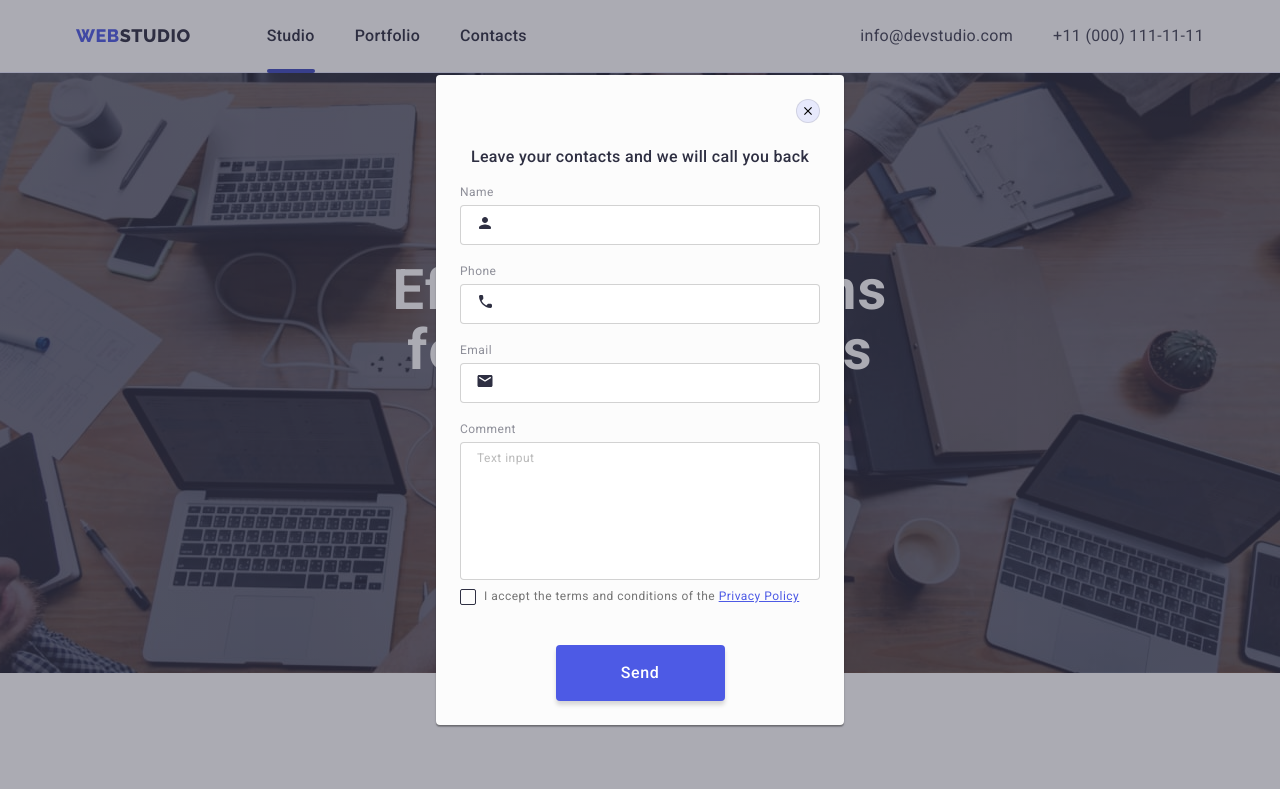
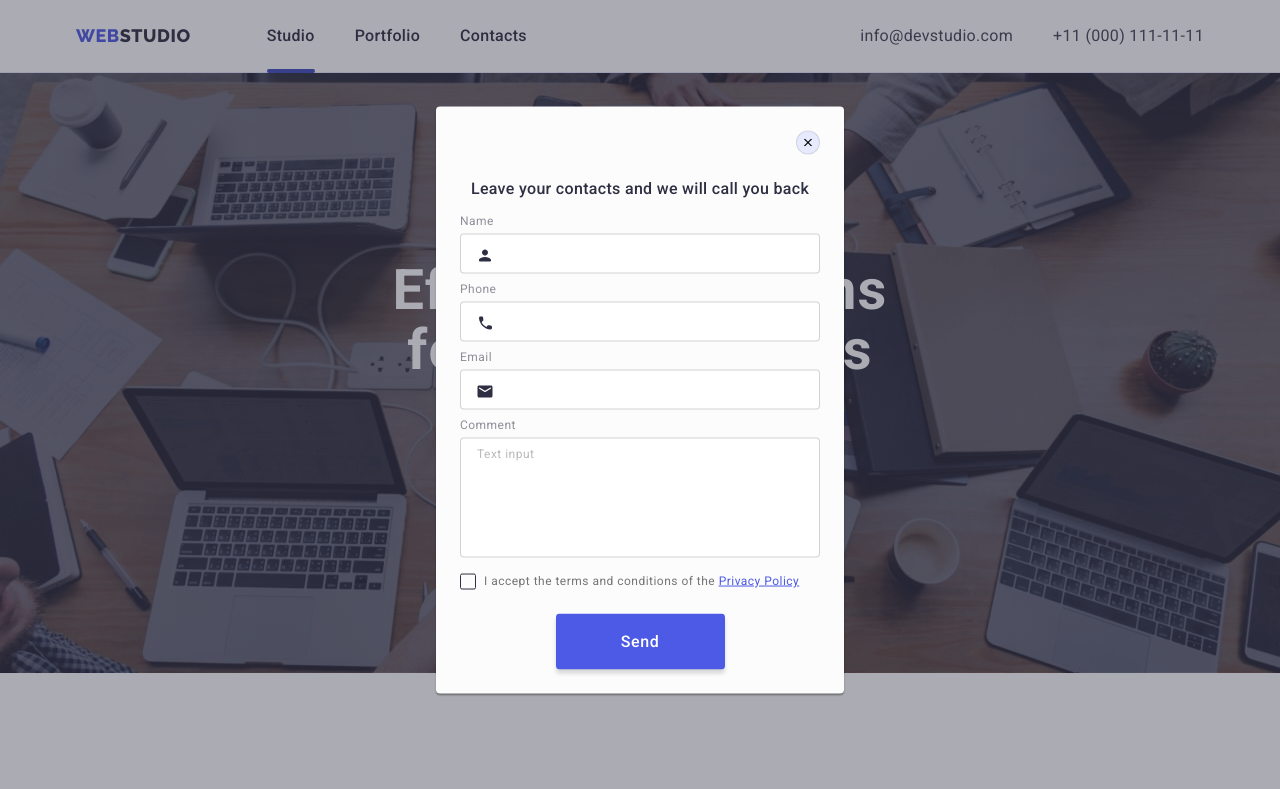
Before and after one commit to nsihor/goit-markup-hw-06, a plain HTML site: page index.html in a window 1280 px wide. Both pictures are taken after a click on the button "Order Service". Shown: the top 789 px of the page. Drawn offline with nearby package versions, Linux system fonts and the light colour scheme.

Commit message:
Update modal and footer

```diff
--- a/index.html
+++ b/index.html
@@ -467,7 +467,7 @@
         </div>
         <div class="footer_form">
           <p class="footer_form_text">Subscribe</p>
-          <form action="" class="footer_subscribe">
+          <form class="footer_subscribe">
             <input class="footer_input" type="email" placeholder="E-mail" />
             <button class="footer_btn" type="submit">Subscribe</button>
           </form>
@@ -481,40 +481,38 @@
             <use href="./images/icons/symbol-defs.svg#icon-close"></use>
           </svg>
         </button>
-        <form action="" class="modal_form">
+        <form class="modal_form">
           <h2 class="modal_title">
             Leave your contacts and we will call you back
           </h2>
-          <label class="modal_label">
-            <span class="modal_input_title">Name</span>
+          <label for="user_name" class="modal_label">Name</label>
           <div class="modal_input_box">
-              <input type="name" name="user_name" class="modal_input" />
+            <input id="user_name" type="text" name="user_name" class="modal_input" />
             <svg class="modal_icon" width="18" height="24">
               <use href="./images/icons/symbol-defs.svg#icon-person"></use>
-              </svg></div></label
-          ><label class="modal_label"
-            ><span class="modal_input_title">Phone</span>
+            </svg>
+          </div>
+          <label for="user_tel" class="modal_label">Phone</label>
           <div class="modal_input_box">
-              <input type="tel" name="user_tel" class="modal_input" />
+            <input id="user_tel" type="tel" name="user_tel" class="modal_input" />
             <svg class="modal_icon" width="18" height="24">
               <use href="./images/icons/symbol-defs.svg#icon-phone"></use>
-              </svg></div></label
-          ><label class="modal_label"
-            ><span class="modal_input_title">Email</span>
+            </svg>
+          </div>
+          <label for="user_email" class="modal_label">Email</label>
           <div class="modal_input_box">
-              <input type="email" name="user_email" class="modal_input" />
+            <input id="user_email" type="email" name="user_email" class="modal_input" />
             <svg class="modal_icon" width="18" height="24">
               <use href="./images/icons/symbol-defs.svg#icon-email"></use>
-              </svg></div
-          ></label>
-          <label class="modal_label modal_l_ta"
-            ><span class="modal_input_title">Comment</span>
-            <textarea
+            </svg>
+          </div>
+          <label for="user_comment" class="modal_label"
+            >Comment </label
+          ><textarea id="user_comment"
             name="user_comment"
-              class="modal_input modal_ta"
+            class="modal_ta"
             placeholder="Text input"
           ></textarea>
-          </label>
           <label class="modal_label_cb"
             ><input
               name="user_check"
--- a/styles/styles.css
+++ b/styles/styles.css
@@ -677,17 +677,15 @@ body {
   letter-spacing: 0.02em;
   color: var(--dark);
   margin-top: 24px;
+  margin-bottom: 16px;
 }
 .modal_form {
   display: flex;
   flex-direction: column;
-  gap: 16px;
+  color: var(--dark);
 }
 .modal_label {
   display: block;
-  color: var(--dark);
-}
-.modal_input_title {
   font-size: 12px;
   line-height: 1.33;
   letter-spacing: 0.04em;
@@ -701,6 +699,7 @@ body {
   height: 40px;
   padding-left: 38px;
   margin-top: 4px;
+  margin-bottom: 8px;
   border: 1px solid rgba(33, 33, 33, 0.2);
   border-radius: 4px;
 }
@@ -718,14 +717,19 @@ body {
 .modal_input:focus + .modal_icon {
   color: var(--primary_brand);
 }
-.modal_l_ta {
-  height: 138px;
-}
 .modal_ta {
   width: 100%;
-  height: 100%;
+  min-height: 120px;
+  margin-bottom: 16px;
+  margin-top: 4px;
   padding: 8px 16px;
   resize: none;
+  border: 1px solid rgba(33, 33, 33, 0.2);
+  border-radius: 4px;
+}
+.modal_ta:focus {
+  border: 1px solid var(--primary_brand);
+  outline: none;
 }
 .modal_ta::placeholder {
   font-size: 12px;
@@ -735,7 +739,6 @@ body {
 }
 .modal_label_cb {
   position: relative;
-  margin-top: 16px;
   padding-left: 24px;
 
   font-size: 12px;
```
Also changed, not shown: portfolio.html (+3 -3 lines). Lines whose indentation alone changed are shown as unchanged.
